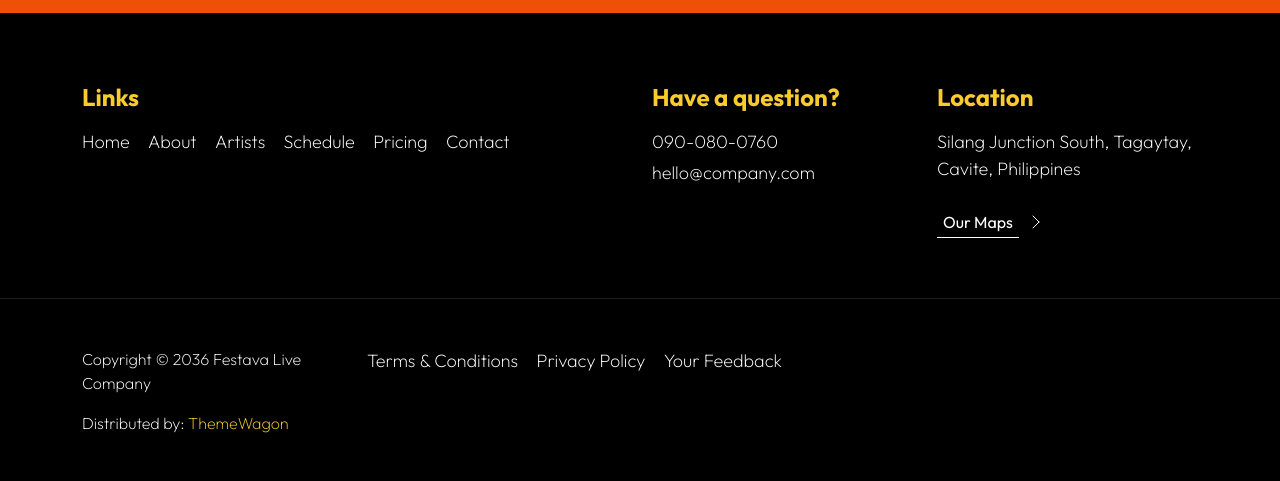
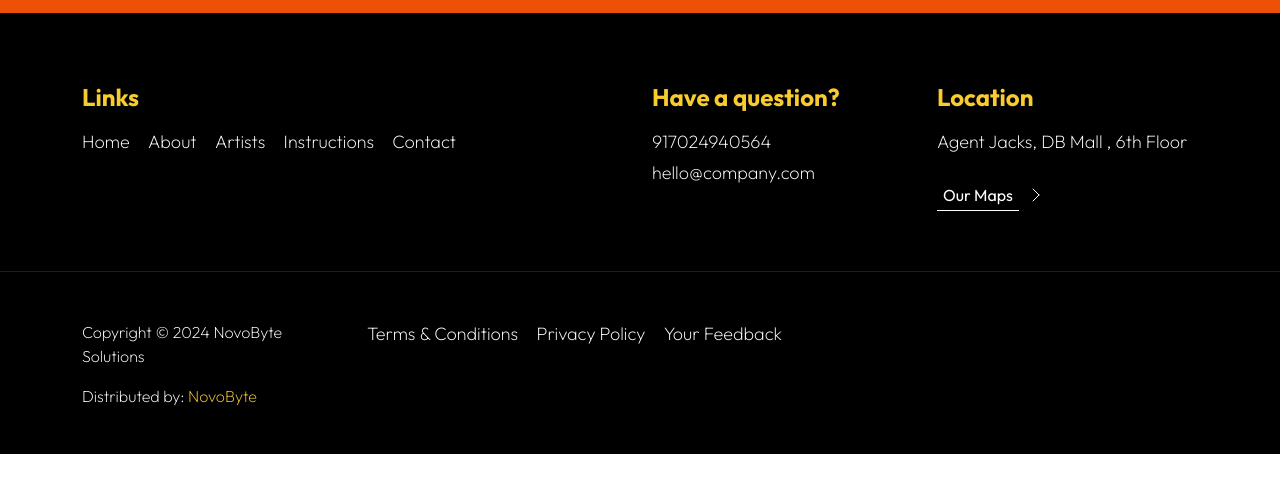
Before and after one commit to Horizonogi/horizonfresher, a plain HTML site: page ticket.html in a window 1280 px wide. Shown: the part 563-1044 px from the top of the page. After the commit the page ends 1017 px from the top, so only its background shows below. Drawn offline with Linux system fonts and the light colour scheme.

Commit message:
Update ticket.html

```diff
--- a/ticket.html
+++ b/ticket.html
@@ -166,13 +166,13 @@ https://templatemo.com/tm-583-festava-live
     </main>
 
 
-    <footer class="site-footer">
+     <footer class="site-footer">
         <div class="site-footer-top">
             <div class="container">
                 <div class="row">
 
                     <div class="col-lg-6 col-12">
-                        <h2 class="text-white mb-lg-0">HORIZONS 2k24</h2>
+                        <h2 class="text-white mb-lg-0">HORIZONS 2024</h2>
                     </div>
 
                     <div class="col-lg-6 col-12 d-flex justify-content-lg-end align-items-center">
@@ -186,17 +186,17 @@ https://templatemo.com/tm-583-festava-live
                             <li class="social-icon-item">
                                 <a href="#" class="social-icon-link">
                                     <span class="bi-apple"></span>
-                                </a> -->
-                            <!-- </li> -->
+                                </a>
+                            </li> -->
 
                             <li class="social-icon-item">
-                                <a href="#" class="social-icon-link">
+                                <a href="https://www.instagram.com/horizon_.2k24/" class="social-icon-link">
                                     <span class="bi-instagram"></span>
                                 </a>
                             </li>
 
                             <li class="social-icon-item">
-                                <a href="#" class="social-icon-link">
+                                <a href="https://api.whatsapp.com/send?phone=917024940564" class="social-icon-link">
                                     <span class="bi-whatsapp"></span>
                                 </a>
                             </li>
@@ -231,12 +231,12 @@ https://templatemo.com/tm-583-festava-live
                             <a href="#" class="site-footer-link">Artists</a>
                         </li>
 
-                        <li class="site-footer-link-item">
+                        <!-- <li class="site-footer-link-item">
                             <a href="#" class="site-footer-link">Schedule</a>
-                        </li>
+                        </li> -->
 
                         <li class="site-footer-link-item">
-                            <a href="#" class="site-footer-link">Pricing</a>
+                            <a href="#" class="site-footer-link">Instructions</a>
                         </li>
 
                         <li class="site-footer-link-item">
@@ -249,8 +249,8 @@ https://templatemo.com/tm-583-festava-live
                     <h5 class="site-footer-title mb-3">Have a question?</h5>
 
                     <p class="text-white d-flex mb-1">
-                        <a href="tel: 090-080-0760" class="site-footer-link">
-                            090-080-0760
+                        <a href="tel: 917024940564" class="site-footer-link">
+                            917024940564
                         </a>
                     </p>
 
@@ -265,11 +265,12 @@ https://templatemo.com/tm-583-festava-live
                     <h5 class="site-footer-title mb-3">Location</h5>
 
                     <p class="text-white d-flex mt-3 mb-2">
-                        Silang Junction South, Tagaytay, Cavite, Philippines</p>
+                       Agent Jacks, DB Mall , 6th Floor</p>
 
-                    <a class="link-fx-1 color-contrast-higher mt-3" href="#">
+                    <a class="link-fx-1 color-contrast-higher mt-3" href="https://maps.app.goo.gl/RCHAwSJ2NE9kQ7qq5">
                         <span>Our Maps</span>
                         <svg class="icon" viewBox="0 0 32 32" aria-hidden="true">
+
                             <g fill="none" stroke="currentColor" stroke-linecap="round" stroke-linejoin="round">
                                 <circle cx="16" cy="16" r="15.5"></circle>
                                 <line x1="10" y1="18" x2="16" y2="12"></line>
@@ -286,8 +287,8 @@ https://templatemo.com/tm-583-festava-live
                 <div class="row">
 
                     <div class="col-lg-3 col-12 mt-5">
-                        <p class="copyright-text">Copyright © 2036 Festava Live Company</p>
-                        <p class="copyright-text">Distributed by: <a href="https://themewagon.com">ThemeWagon</a></p>
+                        <p class="copyright-text" >Copyright © 2024 NovoByte Solutions </p>
+                        <p class="copyright-text">Distributed by: <a href="https://maps.app.goo.gl/PkFmQviSZW3X7HrH8">NovoByte</a></p>
                     </div>
 
                     <div class="col-lg-8 col-12 mt-lg-5">
@@ -310,11 +311,7 @@ https://templatemo.com/tm-583-festava-live
         </div>
     </footer>
 
-    <!--
 
-T e m p l a t e M o
-
--->
     <!-- JAVASCRIPT FILES -->
     <script src="js/jquery.min.js"></script>
     <script src="js/bootstrap.min.js"></script>
```
